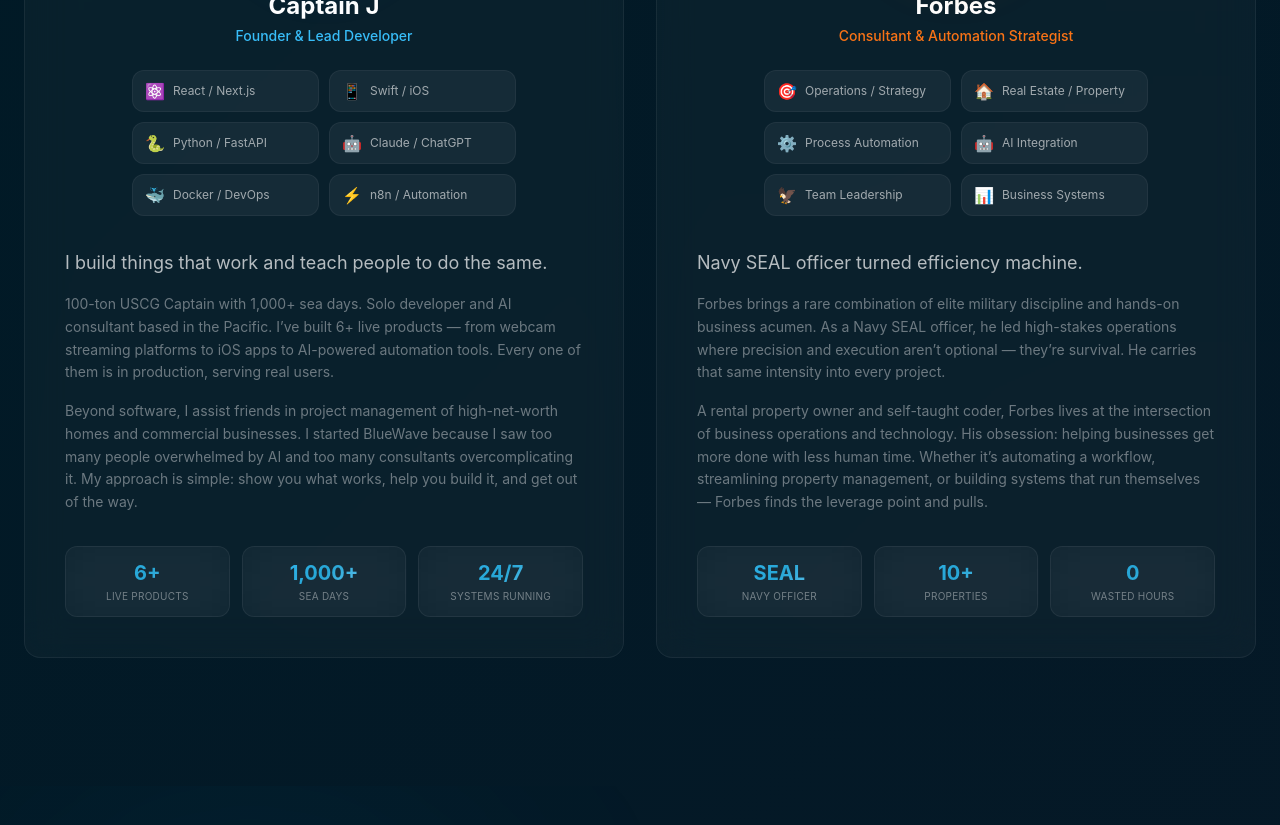
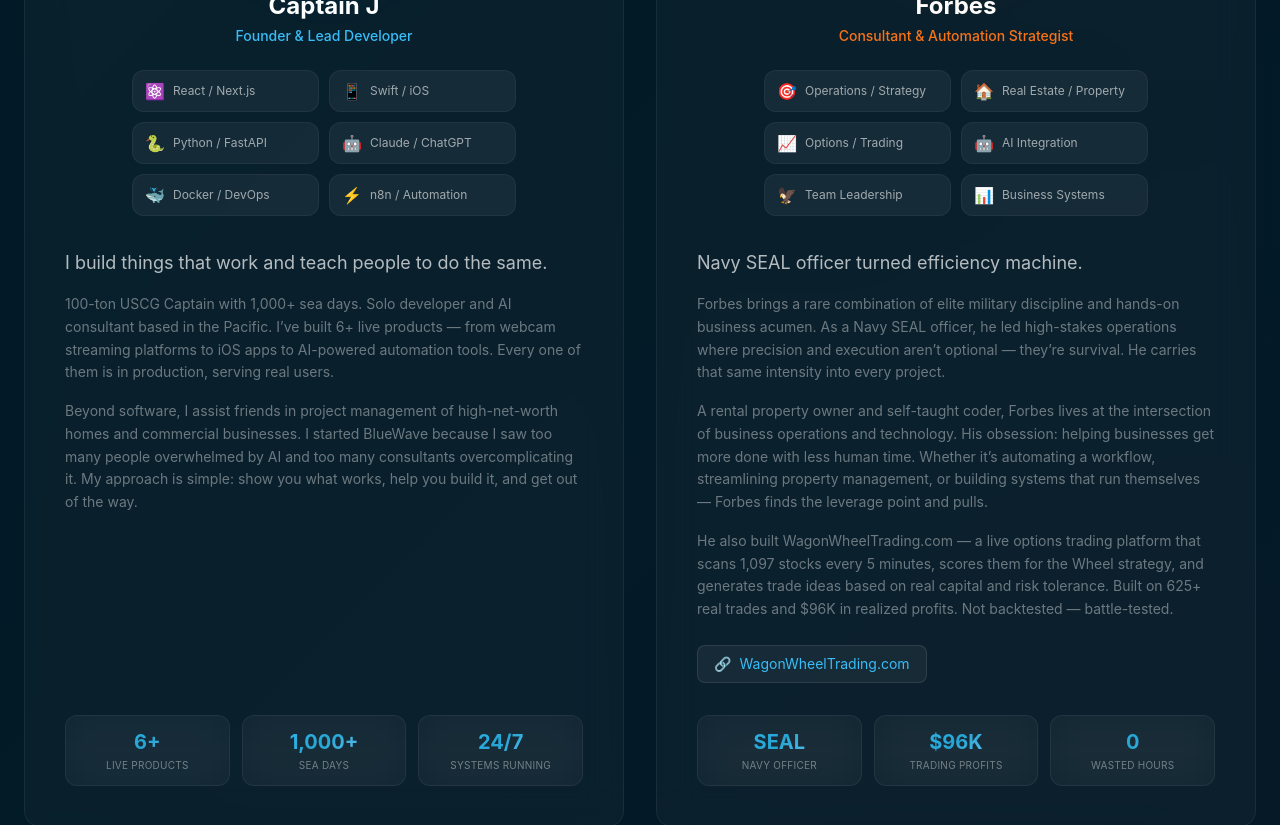
Before and after one commit to portofcams/bluewave-projects, a Next.js app: page / in a window 1280 px wide. Shown: the part 8300-9125 px from the top of the page. Built offline with nearby package versions, Linux system fonts and the light colour scheme.

Commit message:
Add WagonWheelTrading.com to Forbes bio, update skills and stats

```diff
--- a/src/components/About.tsx
+++ b/src/components/About.tsx
@@ -36,7 +36,7 @@ const consultants = [
     skills: [
       { name: "Operations / Strategy", icon: "🎯" },
       { name: "Real Estate / Property", icon: "🏠" },
-      { name: "Process Automation", icon: "⚙️" },
+      { name: "Options / Trading", icon: "📈" },
       { name: "AI Integration", icon: "🤖" },
       { name: "Team Leadership", icon: "🦅" },
       { name: "Business Systems", icon: "📊" },
@@ -45,10 +45,12 @@ const consultants = [
       "Navy SEAL officer turned efficiency machine.",
       "Forbes brings a rare combination of elite military discipline and hands-on business acumen. As a Navy SEAL officer, he led high-stakes operations where precision and execution aren\u2019t optional \u2014 they\u2019re survival. He carries that same intensity into every project.",
       "A rental property owner and self-taught coder, Forbes lives at the intersection of business operations and technology. His obsession: helping businesses get more done with less human time. Whether it\u2019s automating a workflow, streamlining property management, or building systems that run themselves \u2014 Forbes finds the leverage point and pulls.",
+      "He also built WagonWheelTrading.com \u2014 a live options trading platform that scans 1,097 stocks every 5 minutes, scores them for the Wheel strategy, and generates trade ideas based on real capital and risk tolerance. Built on 625+ real trades and $96K in realized profits. Not backtested \u2014 battle-tested.",
     ],
+    link: { url: "https://wagonwheeltrading.com", label: "WagonWheelTrading.com" },
     stats: [
       { value: "SEAL", label: "Navy Officer" },
-      { value: "10+", label: "Properties" },
+      { value: "$96K", label: "Trading Profits" },
       { value: "0", label: "Wasted Hours" },
     ],
   },
@@ -120,6 +122,16 @@ function ConsultantCard({
               {para}
             </p>
           ))}
+          {consultant.link && (
+            <a
+              href={consultant.link.url}
+              target="_blank"
+              rel="noopener noreferrer"
+              className="inline-flex items-center gap-2 mt-2 px-4 py-2 rounded-lg bg-white/5 border border-white/10 text-sm text-wave-400 hover:bg-white/10 hover:border-white/20 transition-all"
+            >
+              <span>🔗</span> {consultant.link.label}
+            </a>
+          )}
         </div>
 
         {/* Stats */}
```
